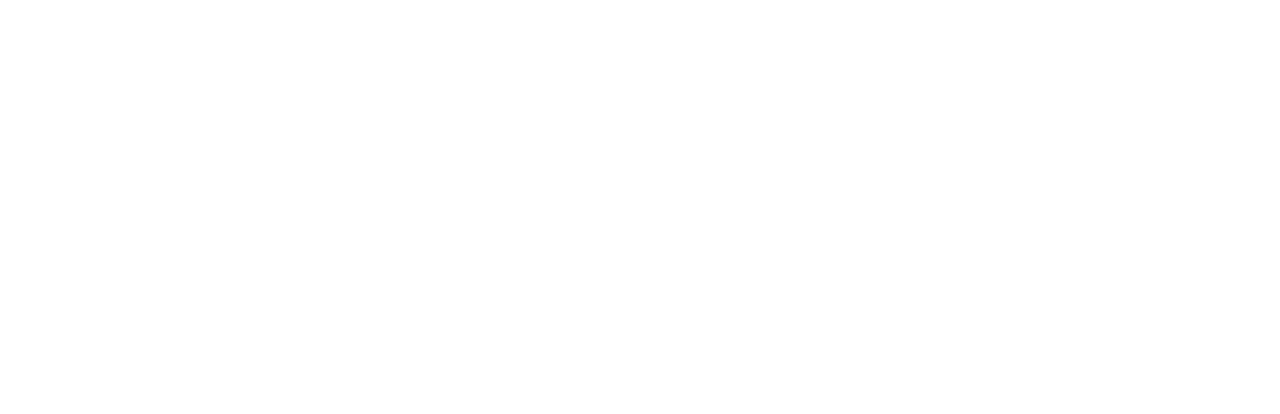
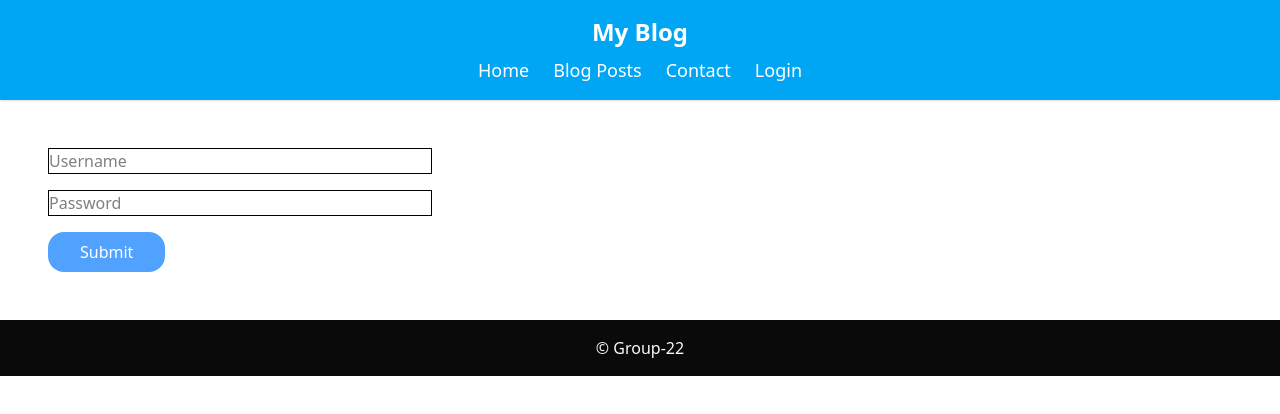
Before and after one commit to Burman92/react-blog-app, a React (Vite) app: page /login in a window 1280 px wide. Before the commit this address had no page. Shown: the top 414 px of the page. Built offline with nearby package versions, Linux system fonts and the light colour scheme.

Commit message:
updated the app to include login feature. Different messages and access depending on if user is logged in or not

```diff
--- a/src/App.jsx
+++ b/src/App.jsx
@@ -6,19 +6,24 @@
 import CommonLayout from './layouts/CommonLayout';
 import PostList from './postList/PostList';
 import Homepage from './homepage/Homepage';
+import Login from './login/Login';
+import { AuthProvider } from './authWrapper/AuthProvider';
 
 
 function App() {
   return (
     <ThemeProvider>
+      <AuthProvider>
         <Routes>
           <Route element={<CommonLayout />}>
               <Route path="/" element={<Homepage/>} />
               <Route path="/contact" element={<ContactPage />} />
               <Route path="/posts" element={<PostList />} />
+              <Route path="/login" element={<Login />} />
               <Route path="/posts/:post_id" element={<IndividualBlogPost/>} />
             </Route>
           </Routes>
+        </AuthProvider>
     </ThemeProvider>
   );
 }
--- a/src/Blog/CommentBox.jsx
+++ b/src/Blog/CommentBox.jsx
@@ -2,13 +2,16 @@
 import IndividualComment from "./IndividualComment";
 import axios from "axios";
 import { useParams } from "react-router";
+import { useUsername } from "../authWrapper/AuthContext";
 
 function CommentBox({ initialComments = [] }) {
   const params = useParams();
-  const [comment, setComment] = useState({ name: "", content: "" });
+  const [comment, setComment] = useState({content: "" });
   const [posting, setPosting] = useState(false);
   const [error, setError] = useState("");
   const [commentList, setCommentList] = useState([]);
+
+  const username = useUsername();
 
   useEffect(() => {
     const normalComment = (initialComments || []).map((c) => ({
@@ -23,8 +26,7 @@
 
   const postComment = async () => {
     const body = comment.content.trim();
-    const name = comment.name.trim();
-    if (!name || !body) {
+    if (!body) {
       setError("Please fill out both fields.");
       return;
     }
@@ -33,11 +35,11 @@
     try {
       const res = await axios.post(
         `https://jsonplaceholder.typicode.com/posts/${params.post_id}/comments`,
-        { name, body }
+        { name: username, body }
       );
       const saved = {
         id: res?.data?.id ?? `comment-${commentList.length + 1}`,
-        name,
+        name: username,
         content: body,
       };
       setCommentList((prev) => [...prev, saved]);
@@ -55,14 +57,18 @@
     <div className="mt-8">
       <h2 className="text-xl font-semibold text-gray-800 mb-2">Comments</h2>
 
-      <input
-        placeholder="Name"
-        value={comment.name}
-        onChange={(e) => setComment({ ...comment, name: e.target.value })}
-        className="w-full max-w-lg rounded-md border border-gray-300 p-3 mb-3 block"
-      />
+      {username ? (
+        <p className="mb-2 text-sm text-gray-600">
+        Commenting as <span className="font-semibold">{username}</span>
+        </p>
+        ) : (
+        <p className="mb-2 text-sm text-red-600">
+        You must be logged in to comment.
+        </p>
+        )}
 
       <textarea
+        disabled = {!username}
         ref={textboxRef}
         value={comment.content}
         onChange={(e) => setComment({ ...comment, content: e.target.value })}
@@ -74,7 +80,7 @@
 
       <button
         onClick={postComment}
-        disabled={posting || !comment.name.trim() || !comment.content.trim()}
+        disabled={posting || !comment.content.trim() || !username}
         type="button"
         className="bg-yellow-400 text-neutral-50 rounded-full px-6 py-2 hover:bg-yellow-500 transition-colors"
       >
@@ -92,7 +98,7 @@
           <h3 className="font-bold text-gray-800 mb-2">Existing Comments:</h3>
           <ul className="list-disc list-inside space-y-1 text-gray-800">
             {commentList.map((c, index) => (
-              <li key={c.id ?? `row-${index}`}>
+              <li key={c.id }>
                 <IndividualComment name={c.name} content={c.content} />
               </li>
             ))}
--- a/src/Common/Header.jsx
+++ b/src/Common/Header.jsx
@@ -1,8 +1,16 @@
 import { Link } from "react-router";
-import { useTheme } from "../ThemeContext";
+import { useAuth, useUsername } from "../authWrapper/AuthContext";
+import { useNavigate } from "react-router";
 
 function Header() {
-    const {toggleTheme} = useTheme();
+    const username = useUsername();
+    const { logout } = useAuth();
+    const navigate = useNavigate();
+
+    const handleLogout = () => {
+        logout();
+        navigate('/Login');
+    };
     return (
     <div className="bg-sky-500 text-white py-4 shadow">
         <h1 className="text-2xl font-bold text-center mb-2">My Blog</h1>
@@ -11,11 +19,13 @@
                 <li className="hover:text-yellow-300 cursor-pointer">
                     <Link to="/">Home</Link>
                 </li>
-                <li className="hover:text-yellow-300 cursor-pointer">About</li>
+                <li className="hover:text-yellow-300 cursor-pointer"><Link to="/posts">Blog Posts</Link></li>
                 <li className="hover:text-yellow-300 cursor-pointer">
                     <Link to="/contact">Contact</Link>
+                    </li>
+                <li className="hover:text-yellow-300 cursor-pointer">
+                        {username ? <p onClick={handleLogout}> Hi {username}, Logout</p> : <Link to="/login">Login</Link> }
                 </li>
-                <button onClick={toggleTheme}> Toggle Theme</button>
             </ul>
         </nav>
 
--- /dev/null
+++ b/src/authWrapper/AuthContext.js
@@ -0,0 +1,12 @@
+import { createContext, useContext } from "react";
+
+const AuthContext = createContext();
+
+export const useUsername = () => {
+    const { user } = useContext(AuthContext);
+    return user ? user.username : null;
+}
+
+export const useAuth = () => useContext(AuthContext);
+
+export default AuthContext;
--- /dev/null
+++ b/src/authWrapper/AuthProvider.jsx
@@ -0,0 +1,17 @@
+import React, { useState } from "react";
+import AuthContext from "./AuthContext";
+
+export const AuthProvider = ({ children }) => {
+    const [user, setUser] = useState(null);
+
+    const login = (username) => {
+        setUser({username})
+    }
+
+    const logout = () => {
+        setUser(null);
+    }
+
+
+    return <AuthContext.Provider value={{user, login, logout}} >{ children}</AuthContext.Provider>
+}
--- /dev/null
+++ b/src/authWrapper/ProtectedRoute.js
@@ -0,0 +1,14 @@
+import React from 'react';
+import { Navigate, Outlet } from 'react-router-dom';
+import { useAuth } from '../authWrapper/AuthContext';
+
+const ProtectedRoute = () => {
+    const { user } = useAuth();
+    if (user) {
+        return <Outlet />;
+    }
+
+    return <Navigate to="/login" replace />;
+};
+
+export default ProtectedRoute;
--- a/src/contacts/ContactPage.jsx
+++ b/src/contacts/ContactPage.jsx
@@ -11,18 +11,22 @@
 
     const submitForm = (e) => {
         e.preventDefault();
-        if (formInput.name.length < 5){
-            console.error("Name should be min length of 5 characters");
+        if (formInput.name.length < 5 ){
+            alert("Name should be min length of 5 characters");
             return;
         }
-
-        //console.log(formInput);
+        setFormInput({
+            name: "",
+            email: "",
+            message: "",
+        })
     }
     return (
         <div className="p-4">
             <form className="flex flex-col gap-2" onSubmit={submitForm}>
                 <input
                     placeholder="Name"
+                    required
                     className={formClass}
                     value={formInput.name}
                     onChange={e => setFormInput({...formInput, name: e.target.value})}
@@ -31,6 +35,8 @@
                     placeholder="Email"
                     className={formClass}
                     value={formInput.email}
+                    type="email"
+                    required
                     onChange={e => setFormInput({...formInput, email: e.target.value})}
                 />
                 <textarea
--- a/src/homepage/Homepage.jsx
+++ b/src/homepage/Homepage.jsx
@@ -1,23 +1,17 @@
-import React, { useEffect, useState } from "react";
-import { Link } from "react-router";
-import axios from "axios";
+import React from "react";
+import { useUsername } from "../authWrapper/AuthContext";
+
 
 function Homepage() {
-    const [blogPost, setblogPost] = useState("");
-
-
-    useEffect(() => {
-            axios.get(`https://jsonplaceholder.typicode.com/posts`)
-            .then(res => setblogPost(res.data))
-            .catch(e => console.error("error fetching: " + e))
-        }, []);
-
-    //console.log(blogPost);
+    const username = useUsername();
+    const loggedOutUser = "Welcome, Please login to post in the Blog Application. You may still view posts on the Blog Post tab but you cannot post unless you are logged in."
+    const loggedInUser = `Welcome ${username}, Please navigate to the Blog Post to start Blogging`
+    const loggedIn = username ? loggedInUser : loggedOutUser;
     return (
         <div className="flex flex-col gap-y-2">
-            <Link to="/posts/1">Post #1</Link>
-            <Link to="/posts/2">Post #2</Link>
-            <Link to="/posts/3">Post #3</Link>
+            <h1>
+                {loggedIn}
+            </h1>
         </div>
         );
     }
--- /dev/null
+++ b/src/login/Login.jsx
@@ -0,0 +1,30 @@
+import React, { useState } from 'react'
+import { useAuth } from '../authWrapper/AuthContext';
+import { useNavigate } from 'react-router';
+
+function Login() {
+    const navigate = useNavigate();
+    const { login } = useAuth();
+
+    const [userData, setUserData] = useState({
+        username: "",
+        password: "",
+    })
+
+    const onSubmit = (e) => {
+        e.preventDefault();
+        login(userData.username);
+        navigate('/posts');
+    }
+    return (
+        <div className=' max-w-96 m-12'>
+            <form className='flex flex-col gap-4' onSubmit={onSubmit}>
+            <input placeholder='Username' className='border' value={userData.username} onChange={e => setUserData({ ...userData, username: e.target.value }) } />
+            <input placeholder='Password' type='password' className ='border' value={userData.password} onChange={e => setUserData({ ...userData, password: e.target.value }) } />
+            <button type='submit' className='bg-blue-400 w-fit px-8 py-2 rounded-2xl text-white'>Submit</button>
+            </form>
+        </div>
+    )
+}
+
+export default Login
--- a/src/postList/PostList.jsx
+++ b/src/postList/PostList.jsx
@@ -1,6 +1,17 @@
 import { Link } from "react-router";
+import { useState, useEffect } from "react";
+import axios from "axios";
 
 function PostList() {
+    const [blogPost, setblogPost] = useState("");
+
+
+    useEffect(() => {
+            axios.get(`https://jsonplaceholder.typicode.com/posts`)
+            .then(res => setblogPost(res.data))
+            .catch(e => console.error("error fetching: " + e))
+        }, []);
+
     return (
         <div className="flex flex-col gap-y-2">
             <Link to="/posts/1">Post #1</Link>
@@ -8,7 +19,6 @@
             <Link to="/posts/3">Post #3</Link>
         </div>
         );
-
 }
 
 export default PostList
```
Lines whose indentation alone changed are shown as unchanged.
